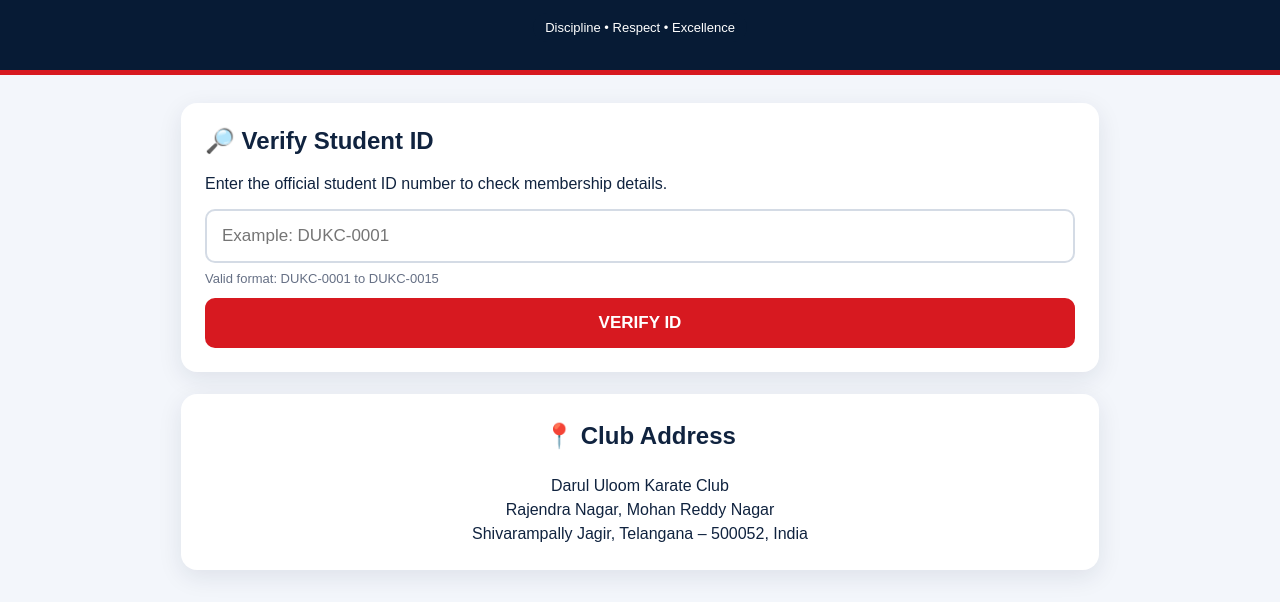
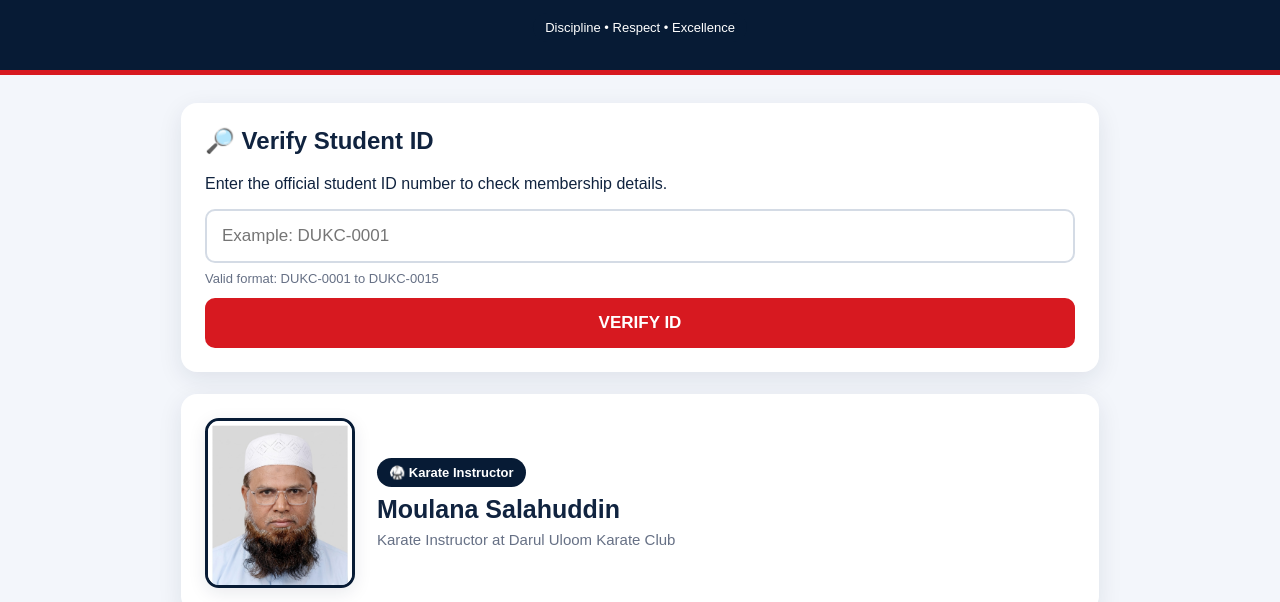
Before and after one commit to aalam91478-debug/DARUL-ULOOM-KARATE-CLUB, a plain HTML site: page index.html in a window 1280 px wide. Shown: the part 204-806 px from the top of the page. Drawn offline with Linux system fonts and the light colour scheme.

Commit message:
Add instructor card for Moulana Salahuddin
Added instructor card for Moulana Salahuddin with photo and details.

```diff
--- a/index.html
+++ b/index.html
@@ -32,6 +32,14 @@ button:hover{opacity:.92}
 footer{background:#071b35;color:white;text-align:center;padding:25px 16px;margin-top:35px;font-size:14px}
 .small{font-size:12px;color:#667085}
 .badge{display:inline-block;background:#071b35;color:white;padding:7px 12px;border-radius:20px;font-size:13px;margin-top:10px}
+
+.instructor-card{display:flex;align-items:center;gap:22px;overflow:hidden}
+.instructor-photo-wrap{width:150px;height:170px;flex:0 0 150px;border-radius:14px;overflow:hidden;background:#eef2f7;border:3px solid #071b35;box-shadow:0 5px 18px #10233f18}
+.instructor-photo{width:100%;height:100%;object-fit:cover;object-position:center top}
+.instructor-label{display:inline-block;background:#071b35;color:white;padding:7px 12px;border-radius:20px;font-size:13px;font-weight:bold;margin-bottom:8px}
+.instructor-info h2{margin:0 0 7px;font-size:25px}
+.instructor-info p{margin:0;color:#667085;font-size:15px}
+@media(max-width:600px){.instructor-card{flex-direction:column;text-align:center}.instructor-photo-wrap{width:145px;height:165px}}
 </style>
 </head>
 <body>
@@ -53,6 +61,18 @@ footer{background:#071b35;color:white;text-align:center;padding:25px 16px;margin
     <div class="example">Valid format: DUKC-0001 to DUKC-0015</div>
     <button onclick="verifyID()">VERIFY ID</button>
     <div id="result" class="result"></div>
+  </section>
+
+
+  <section class="card instructor-card">
+    <div class="instructor-photo-wrap">
+      <img src="Moulana_Salahuddin.jpg" alt="Moulana Salahuddin - Karate Instructor" class="instructor-photo">
+    </div>
+    <div class="instructor-info">
+      <div class="instructor-label">🥋 Karate Instructor</div>
+      <h2>Moulana Salahuddin</h2>
+      <p>Karate Instructor at Darul Uloom Karate Club</p>
+    </div>
   </section>
 
   <section class="card address">
```
